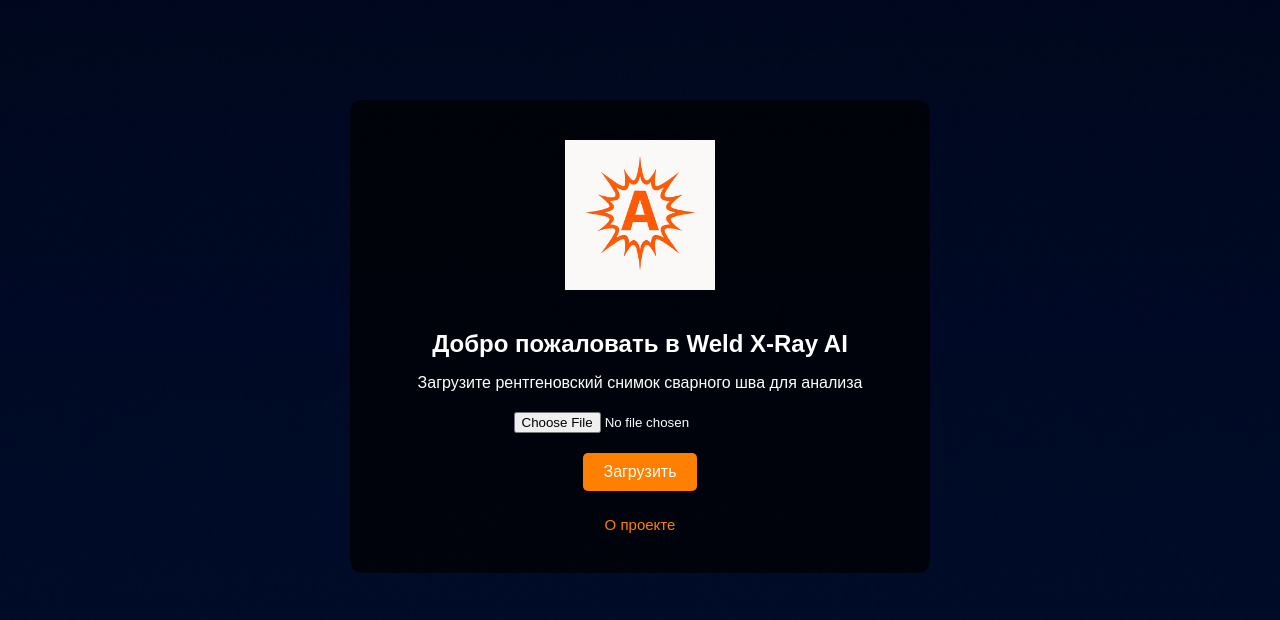
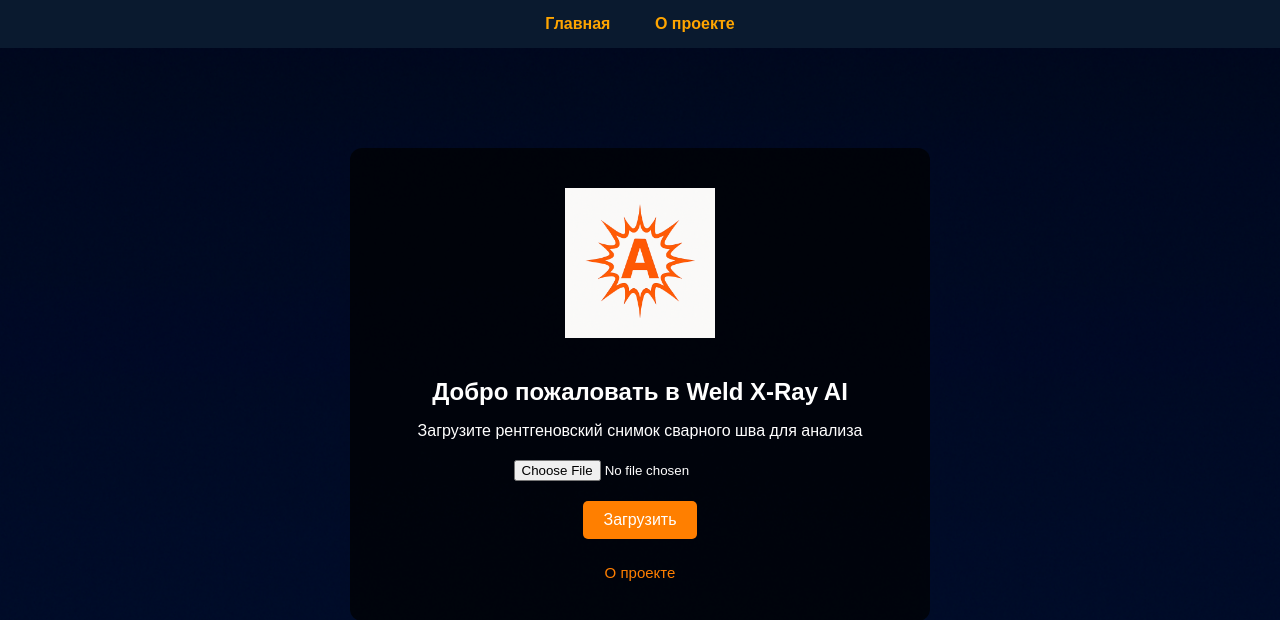
Before and after one commit to MoryakovAlmas/weld-xray-ai, a Flask app: page / in a window 1280 px wide. Shown: the top 620 px of the page. Run offline with Flask 3, Linux system fonts and the light colour scheme.

Commit message:
Update index.html

```diff
--- a/templates/index.html
+++ b/templates/index.html
@@ -75,6 +75,10 @@
     </style>
 </head>
 <body>
+    <nav style="background-color: #0a1a2f; padding: 15px; text-align: center;">
+    <a href="/" style="color: #ffa500; margin: 0 20px; text-decoration: none; font-weight: bold;">Главная</a>
+    <a href="/about" style="color: #ffa500; margin: 0 20px; text-decoration: none; font-weight: bold;">О проекте</a>
+</nav>
     <div class="container">
         <img src="/static/images/logo.png" alt="Логотип">
         <h1>Добро пожаловать в Weld X-Ray AI</h1>
```
